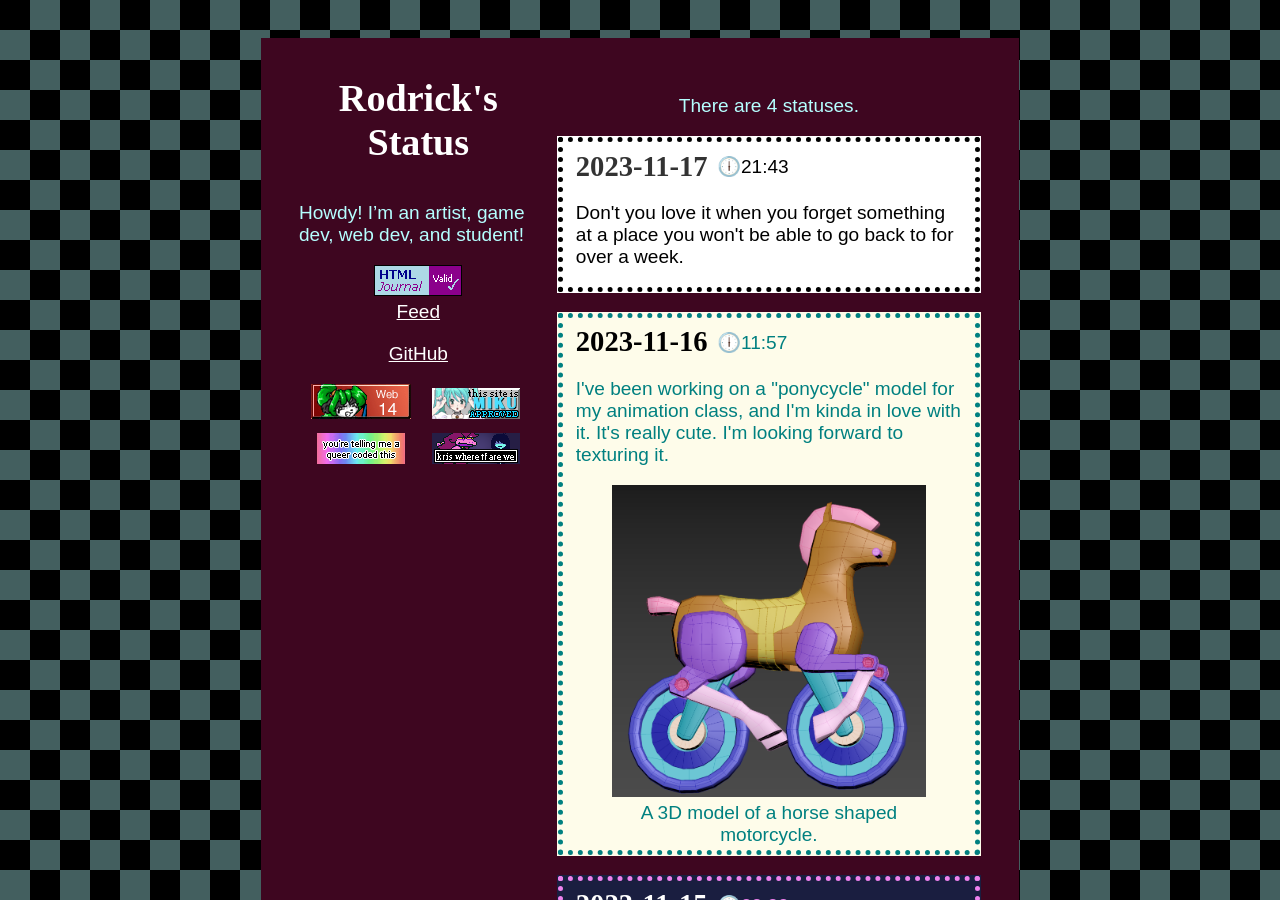
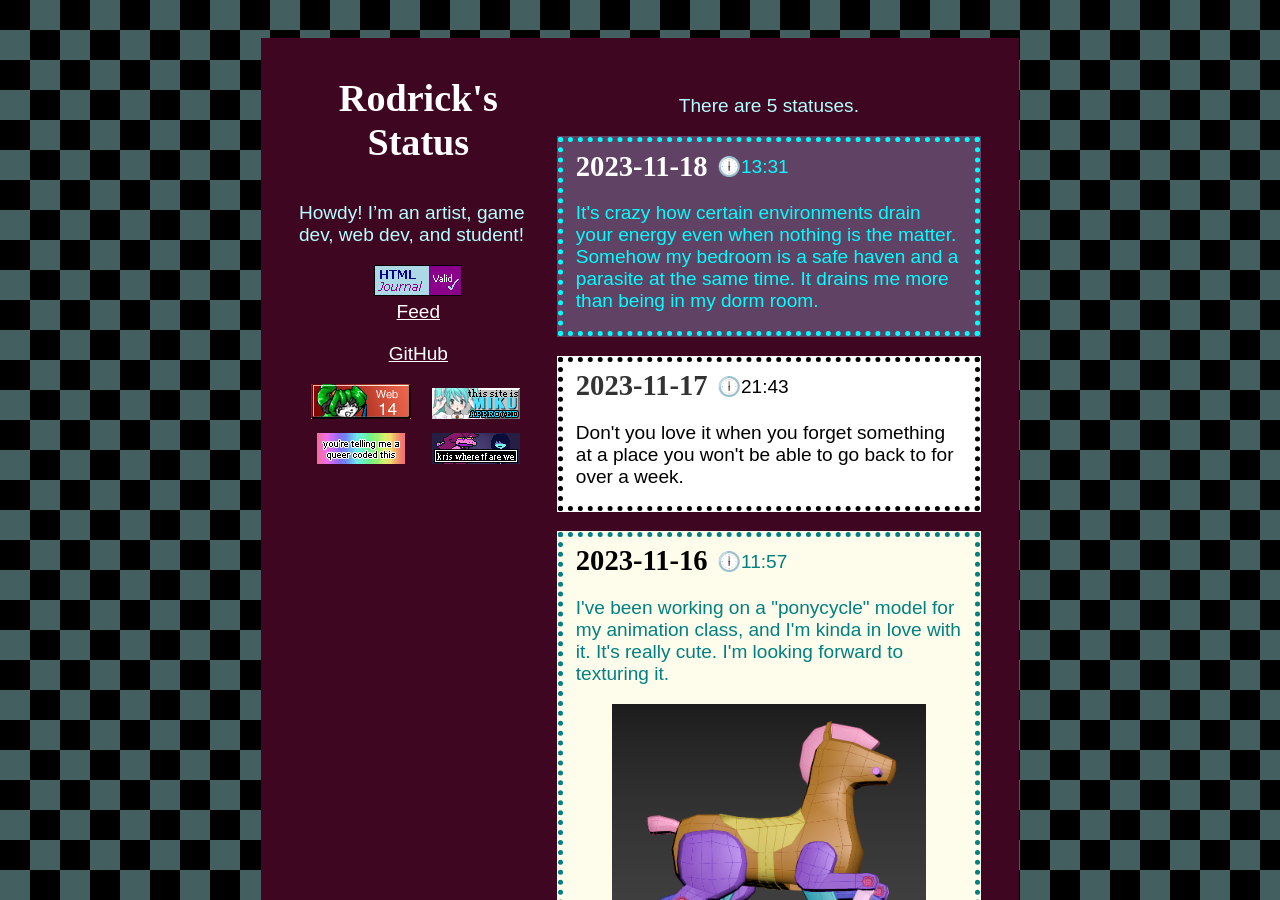
Before and after one commit to RodFireProductions/Status, a Jekyll site: the page built from site/index.md, in a window 1280 px wide and 900 px high. Built offline with Jekyll 4.4.1, drawn with Linux system fonts in a browser that asks for light colours.

Commit message:
Automated Commit Sat 11/18/2023 13:32:29.13

```diff
--- a/site/_data/x.json
+++ b/site/_data/x.json
@@ -1,3 +1,3 @@
 {
-    "num": 4
+    "num": 5
 }
--- a/site/_includes/status.html
+++ b/site/_includes/status.html
@@ -1,3 +1,10 @@
+
+
+<article class="purple" id="5">
+<h2>2023-11-18</h2>
+<p class="time">&#x1F555;13:31</p>
+<p class="content">It's crazy how certain environments drain your energy even when nothing is the matter. Somehow my bedroom is a safe haven and a parasite at the same time. It drains me more than being in my dorm room.</p>
+</article>
 
 
 <article class="white" id="4">
```
